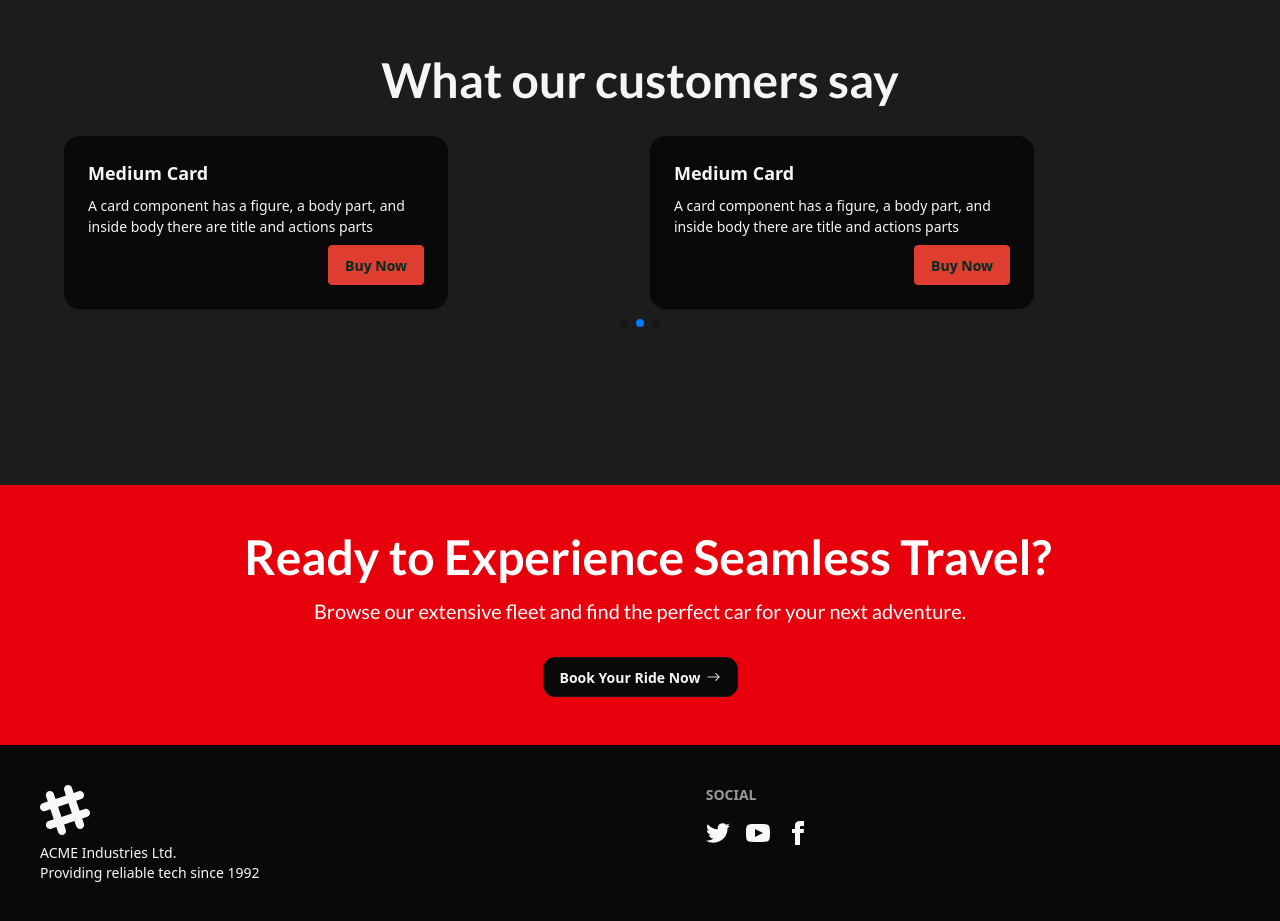
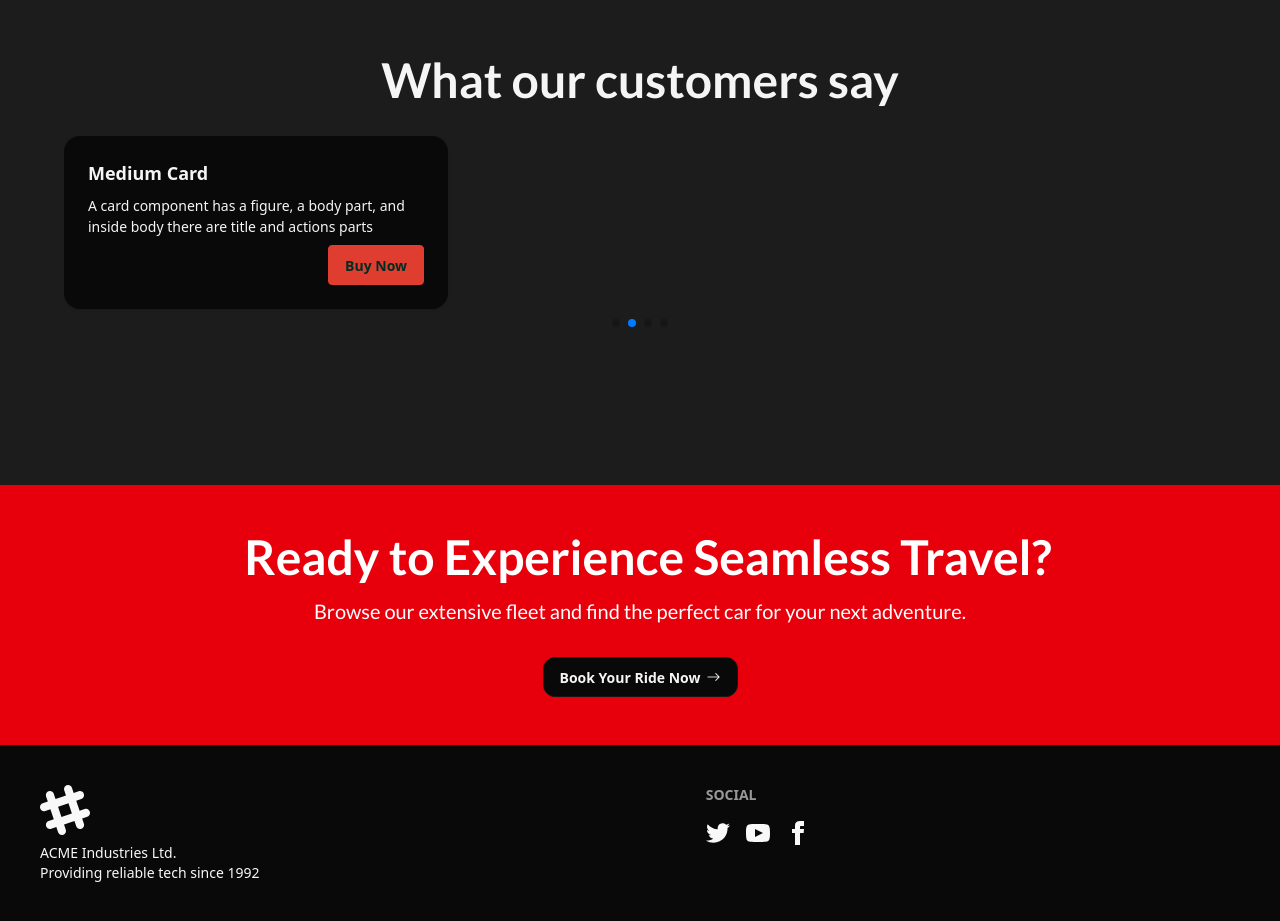
Before and after one commit to jacobferreras/car-rental, a Next.js app: page / in a window 1280 px wide. Shown: the part 2760-3681 px from the top of the page. Built offline with nearby package versions, Linux system fonts and the light colour scheme; no server answers; the database is empty.

Commit message:
refactor: remove unused breakpoints from Swiper configuration in CustomerTestimony component

```diff
--- a/components/ui/home/CustomerTestimony.tsx
+++ b/components/ui/home/CustomerTestimony.tsx
@@ -15,24 +15,6 @@ const CustomerTestimony = () => {
         autoplay={{
           delay: 3000,
           disableOnInteraction: false,
-        }}
-        breakpoints={{
-          640: {
-            slidesPerView: 1,
-            spaceBetween: 20,
-          },
-          768: {
-            slidesPerView: 2,
-            spaceBetween: 30,
-          },
-          1024: {
-            slidesPerView: 2,
-            spaceBetween: 20,
-          },
-          1536: {
-            slidesPerView: 3,
-            spaceBetween: 10,
-          },
         }}
       >
         <SwiperSlide className="carousel-item w-full flex justify-center items-center flex-col gap-4">
```
